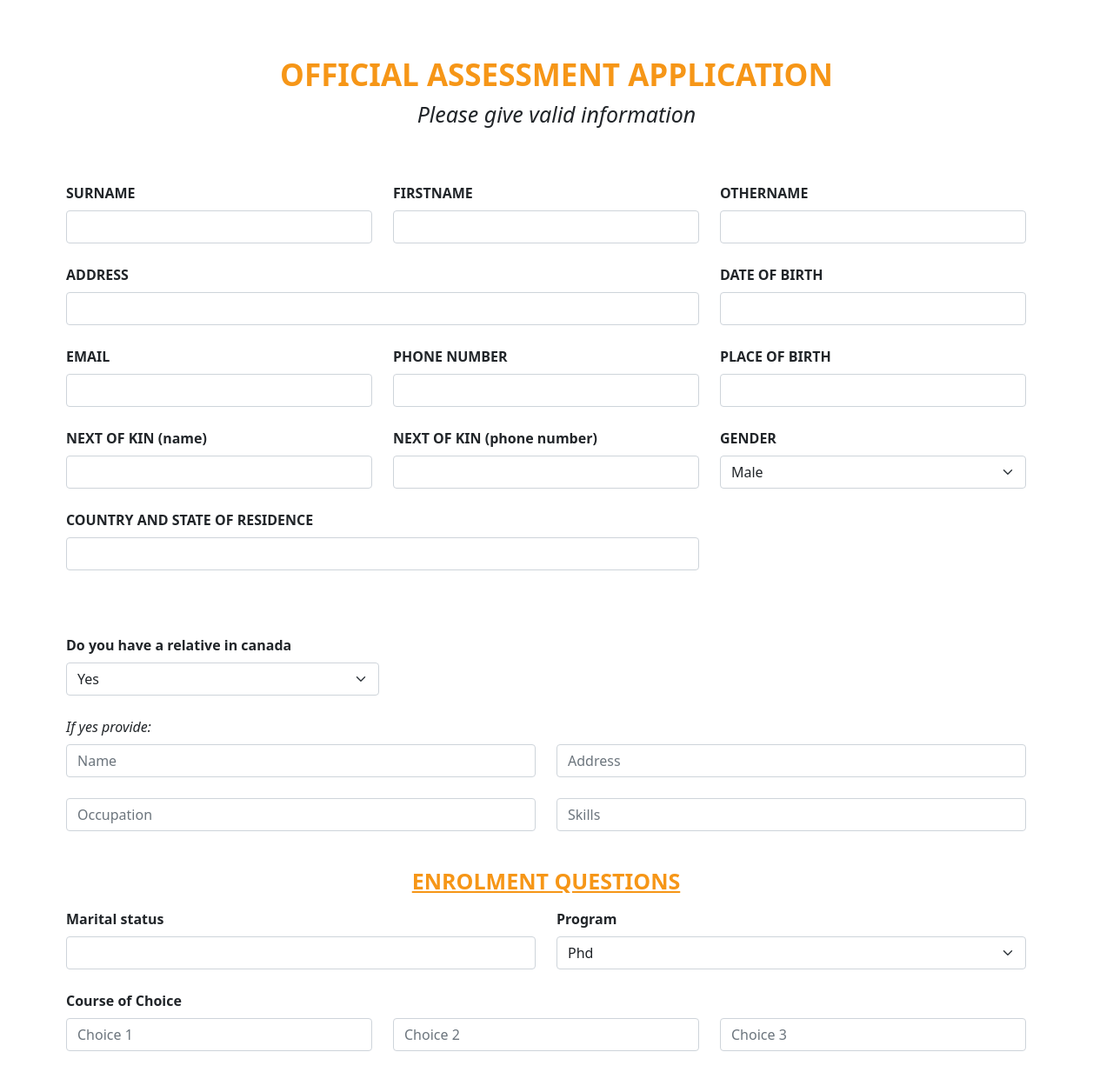
After one commit to oladeji1993/hilton_parker, a Node server app: template views/Visa-Reg/Reg.html in a window 1280 px wide. The commit adds this page. Shown: the whole page at 87% size. Run offline with Node 20, Linux system fonts and the light colour scheme; the template is opened without the code that fills it, so the values that code supplies are empty.

Commit message:
6/4/2021

```diff
--- /dev/null
+++ b/assets/css/Reg.css
@@ -0,0 +1,58 @@
+.container{
+    margin-top:20px;
+}
+
+
+.m-container{
+
+    width:90%;
+    max-width:1200px;
+    margin: auto;
+}
+
+label{
+    font-weight:550
+}
+
+.header{
+    margin:60px;
+    text-align:center
+}
+
+.header .application{
+    font-size:35px;
+    color:#f69617;
+    font-weight:bold
+}
+
+.header p{
+    font-size:25px;
+    font-style: italic;
+}
+
+.condition{
+    font-style: italic;
+}
+
+.resident-details{
+    margin-top:50px
+}
+
+.en-container{
+    justify-content: center;
+    text-align: center;
+}
+
+.enrolment{
+    font-weight:bold;
+    color:#f69617;
+    font-size:25px;
+    text-decoration: underline;
+    padding-top: 15px;
+    padding-bottom:12px;
+
+}
+
+.choice{
+    margin-top:9.1%
+}
--- a/assets/css/index.css
+++ b/assets/css/index.css
@@ -367,12 +367,6 @@ nav ul li a {
     color:#f69617
 }
 
-
- .hr-line{
-    padding:0px 30px;
-    color:#f69617;
-    /* height:20px */
- }
 
  .line{
      padding:6% 0%;
--- /dev/null
+++ b/views/Visa-Reg/Reg.html
@@ -0,0 +1,306 @@
+<!DOCTYPE html>
+<html lang="en">
+<head>
+    <meta charset="UTF-8">
+    <meta http-equiv="X-UA-Compatible" content="IE=edge">
+    <meta name="viewport" content="width=device-width, initial-scale=1.0">
+    <link href="https://cdn.jsdelivr.net/npm/bootstrap@5.0.0-beta3/dist/css/bootstrap.min.css" rel="stylesheet" integrity="sha384-eOJMYsd53ii+scO/bJGFsiCZc+5NDVN2yr8+0RDqr0Ql0h+rP48ckxlpbzKgwra6" crossorigin="anonymous">
+    <link rel="stylesheet" href="/assets/css/Reg.css">
+    <link rel="stylesheet" href="https://cdnjs.cloudflare.com/ajax/libs/font-awesome/5.15.2/css/all.min.css" integrity="sha512-HK5fgLBL+xu6dm/Ii3z4xhlSUyZgTT9tuc/hSrtw6uzJOvgRr2a9jyxxT1ely+B+xFAmJKVSTbpM/CuL7qxO8w==" crossorigin="anonymous" />
+    <title>Registration</title>
+</head>
+<body>
+
+    <div class="container m-container">
+        <div class="header">
+            <div class="application">OFFICIAL ASSESSMENT APPLICATION</div>
+            <p>Please give valid information</p>
+        </div>
+        <div class="row">
+            <!-- surname/FirstName/otherName -->
+            <div class="row">
+                <div class="col-md-4 col-12">
+                    <div class="input-field">
+                        <div>
+                            <label for="" class="form-label">SURNAME</label>
+                            <div class="input-group mb-4">
+                                <!-- <span class="input-group-text" id="basic-addon1"><i class="fas fa-user-alt"></i></span> -->
+                                <input type="text" required class="form-control" aria-label="name">
+                            </div>
+                        </div>
+                    </div>
+                </div>
+                <div class="col-md-4 col-12">
+                    <div class="input-field">
+                        <div>
+                            <label for="" class="form-label">FIRSTNAME</label>
+                            <div class="input-group mb-4">
+                                <input type="text" required class="form-control" aria-label="name">
+                            </div>
+                        </div>
+                    </div>
+                </div>
+
+                <div class="col-md-4 col-12">
+                    <div class="input-field">
+                        <div>
+                            <label for="" class="form-label">OTHERNAME</label>
+                            <div class="input-group mb-4">
+                                <input type="text" required class="form-control" aria-label="name">
+                            </div>
+                        </div>
+                    </div>
+                </div>
+            </div>
+
+            <!-- adress and date of birth -->
+            <div class="row">
+                <div class="col-md-8 col-12">
+                    <div class="input-field">
+                        <div>
+                            <label for="" class="form-label">ADDRESS</label>
+                            <div class="input-group mb-4">
+                                <!-- <span class="input-group-text" id="basic-addon1"><i class="fas fa-user-alt"></i></span> -->
+                                <input type="text" required class="form-control" aria-label="Address" >
+                            </div>
+                        </div>
+                    </div>
+                </div>
+                <div class="col-md-4 col-12">
+                    <div class="input-field">
+                        <div>
+                            <label for="" class="form-label">DATE OF BIRTH</label>
+                            <div class="input-group mb-4">
+                                <input type="text" required class="form-control" aria-label="date of birth" >
+                            </div>
+                        </div>
+                    </div>
+                </div>
+            </div>
+
+            <!-- email/phone/place of birth -->
+            <div class="row">
+                <div class="col-md-4 col-12">
+                    <div class="input-field">
+                        <div>
+                            <label for="" class="form-label">EMAIL</label>
+                            <div class="input-group mb-4">
+                                <input type="text" required class="form-control" aria-label="Email">
+                            </div>
+                        </div>
+                    </div>
+                </div>
+                <div class="col-md-4 col-12">
+                    <div class="input-field">
+                        <div>
+                            <label for="" class="form-label">PHONE NUMBER</label>
+                            <div class="input-group mb-4">
+                                <input type="text" required class="form-control" aria-label="Phone number">
+                            </div>
+                        </div>
+                    </div>
+                </div>
+
+                <div class="col-md-4 col-12">
+                    <div class="input-field">
+                        <div>
+                            <label for="" class="form-label">PLACE OF BIRTH</label>
+                            <div class="input-group mb-4">
+                                <input type="text" required class="form-control" aria-label="Place of birth">
+                            </div>
+                        </div>
+                    </div>
+                </div>
+            </div>
+
+
+            <!-- NEXT OF KIN -->
+            <div class="row">
+                <div class="col-md-4 col-12">
+                    <div class="input-field">
+                        <div>
+                            <label for="" class="form-label">NEXT OF KIN (name)</label>
+                            <div class="input-group mb-4">
+                                <input type="text" required class="form-control" aria-label="name">
+                            </div>
+                        </div>
+                    </div>
+                </div>
+                <div class="col-md-4 col-12">
+                    <div class="input-field">
+                        <div>
+                            <label for="" class="form-label">NEXT OF KIN (phone number)</label>
+                            <div class="input-group mb-4">
+                                <input type="text" required class="form-control" aria-label="Phone number">
+                            </div>
+                        </div>
+                    </div>
+                </div>
+
+                <div class="col-md-4 col-12">
+                    <div class="input-field">
+                        <div>
+                            <label for="" class="form-label">GENDER</label>
+                            <div class="input-group mb-4">
+                                <select class="form-select" aria-label="Default select example">
+                                    <option value="1">Male</option>
+                                    <option value="2">Female</option>
+                                </select>
+                            </div>
+                        </div>
+                    </div>
+                </div>
+            </div>
+
+
+            <!-- COUNTRY -->
+            <div class="row">
+                <div class="col-md-8 col-12">
+                    <div class="input-field">
+                        <div>
+                            <label for="" class="form-label">COUNTRY AND STATE OF RESIDENCE</label>
+                            <div class="input-group mb-4">
+                                <input type="text" required class="form-control" aria-label="name">
+                            </div>
+                        </div>
+                    </div>
+                </div>
+            </div>
+
+            <div class="col-md-4 col-12 resident-details">
+                <div class="input-field">
+                    <div>
+                        <label for="" class="form-label">Do you have a relative in canada </label>
+                        <div class="input-group mb-4">
+                            <select class="form-select">
+                                <option value="1">Yes</option>
+                                <option value="2">No</option>
+                            </select>
+                        </div>
+                    </div>
+                </div>
+            </div>
+            <div class="mb-2 condition">If yes provide:</div>
+
+             <!-- Residence session -->
+            <div class="row">
+                <div class="col-md-6 col-12">
+                    <div class="input-field">
+                        <div>
+                            <div class="input-group mb-4">
+                                <input type="text" placeholder="Name" required class="form-control" aria-label="name">
+                            </div>
+                        </div>
+                    </div>
+                </div>
+
+                <div class="col-md-6 col-12">
+                    <div class="input-field">
+                        <div>
+                            <div class="input-group mb-4">
+                                <input type="text" placeholder="Address" required class="form-control" aria-label="name">
+                            </div>
+                        </div>
+                    </div>
+                </div>
+            </div>
+
+              <!-- Residence session 2 -->
+            <div class="row">
+                <div class="col-md-6 col-12">
+                    <div class="input-field">
+                        <div>
+                            <div class="input-group mb-4">
+                                <input type="text" placeholder="Occupation" required class="form-control" aria-label="name">
+                            </div>
+                        </div>
+                    </div>
+                </div>
+
+                <div class="col-md-6 col-12">
+                    <div class="input-field">
+                        <div>
+                            <div class="input-group mb-4">
+                                <input type="text" placeholder="Skills" required class="form-control" aria-label="name">
+                            </div>
+                        </div>
+                    </div>
+                </div>
+            </div>
+
+
+            <!-- enrolment question session -->
+            <div class="row">
+                <div class="en-container">
+                    <div class="enrolment">ENROLMENT QUESTIONS</div>
+                </div>
+                <div class="col-md-6 col-12">
+                    <div class="input-field">
+                        <div>
+                            <label for="" class="form-label">Marital status</label>
+                            <div class="input-group mb-4">
+                                <input type="text" required class="form-control" aria-label="name">
+                            </div>
+                        </div>
+                    </div>
+                </div>
+
+                <div class="col-md-6 col-12">
+                    <div class="input-field">
+                        <div>
+                            <label for="" class="form-label">Program</label>
+                            <div class="input-group mb-4">
+                                <select class="form-select">
+                                    <option value="Phd">Phd</option>
+                                    <option value="Msc">Msc</option>
+                                    <option value="Bsc">Bsc</option>
+                                </select>
+                            </div>
+                        </div>
+                    </div>
+                </div>
+            </div>
+
+
+             <!-- Course of choice-->
+             <div class="row">
+                <div class="col-md-4 col-12">
+                    <div class="input-field">
+                        <div>
+                            <label for="" class="form-label">Course of Choice</label>
+                            <div class="input-group mb-4">
+                                <input type="text"placeholder="Choice 1" required class="form-control">
+                            </div>
+                        </div>
+                    </div>
+                </div>
+
+                <div class="col-md-4 col-12">
+                    <div class="input-field choice">
+                        <div>
+                            <div class="input-group mb-4">
+                                <input type="text" placeholder="Choice 2" required class="form-control">
+                            </div>
+                        </div>
+                    </div>
+                </div>
+
+                <div class="col-md-4 col-12">
+                    <div class="input-field  choice">
+                        <div>
+                            <div class="input-group mb-4">
+                                <input type="text" placeholder="Choice 3" required class="form-control">
+                            </div>
+                        </div>
+                    </div>
+                </div>
+            </div>
+
+
+        </div>
+
+    </div>
+
+
+</body>
+</html>
--- a/views/index.ejs
+++ b/views/index.ejs
@@ -275,12 +275,12 @@
               <p class="overview"><b>Paula Wilson</b>, Media Analyst</p>
             </div>
             <div class="carousel-item">
-              <div class="img-box"><img src="images/team3.jpg" alt=""></div>
+              <div class="img-box"><img src="images/team1.jpg" alt=""></div>
                   <p class="testimonial">Lorem ipsum dolor sit amet, consectetur adipiscing elit. Nam eu sem tempor, varius quam at, luctus dui. Mauris magna metus, dapibus nec turpis vel, semper malesuada ante. Idac bibendum scelerisque non non purus. Suspendisse varius nibh non aliquet.</p>
                   <p class="overview"><b>Paula Wilson</b>, Media Analyst</p>
             </div>
             <div class="carousel-item">
-              <div class="img-box"><img src="images/team3.jpg" alt=""></div>
+              <div class="img-box"><img src="images/team4.jpg" alt=""></div>
               <p class="testimonial">Lorem ipsum dolor sit amet, consectetur adipiscing elit. Nam eu sem tempor, varius quam at, luctus dui. Mauris magna metus, dapibus nec turpis vel, semper malesuada ante. Idac bibendum scelerisque non non purus. Suspendisse varius nibh non aliquet.</p>
               <p class="overview"><b>Paula Wilson</b>, Media Analyst</p>
             </div>
```
Also changed, not shown: assets/css/login.css (renamed from views/admin/admin.css, +12 -24 lines), assets/css/sign-up.css (added, +64 -0 lines), views/admin/sign-up.html (renamed from views/admin/admin.html, +9 -6 lines), views/admin/users/login.html (added, +57 -0 lines), assets/images/1.png (deleted), assets/images/3.png (deleted), assets/images/contact.png (deleted), assets/images/handshake.svg (renamed from views/admin/images/handshake.svg), assets/images/login.svg (added), assets/images/mission.png (deleted), assets/images/team1 small.jpg (deleted), assets/images/team1.jpg (added), assets/javascript/login.js (added), assets/javascript/sign-up.js (renamed from views/admin/admin.js), 1 more files.
